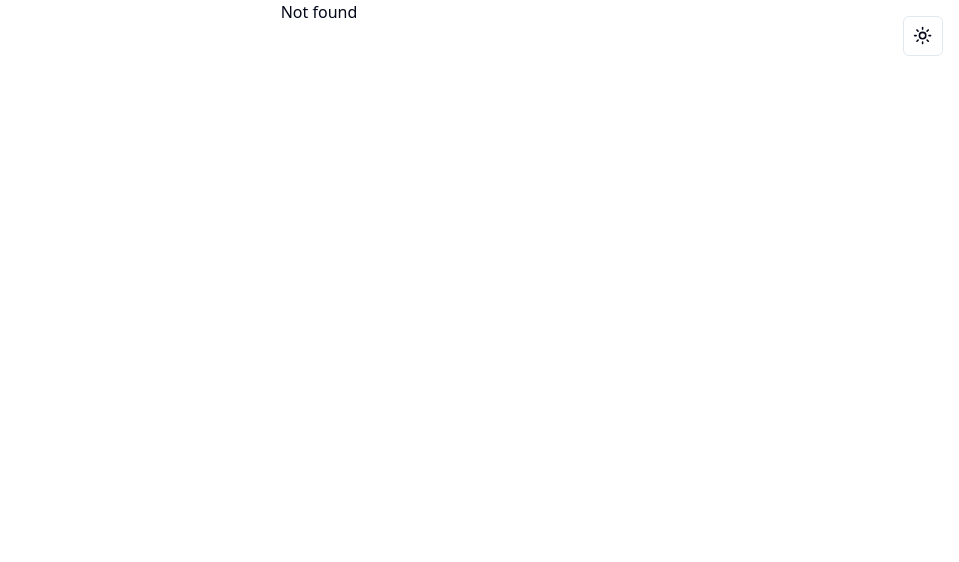
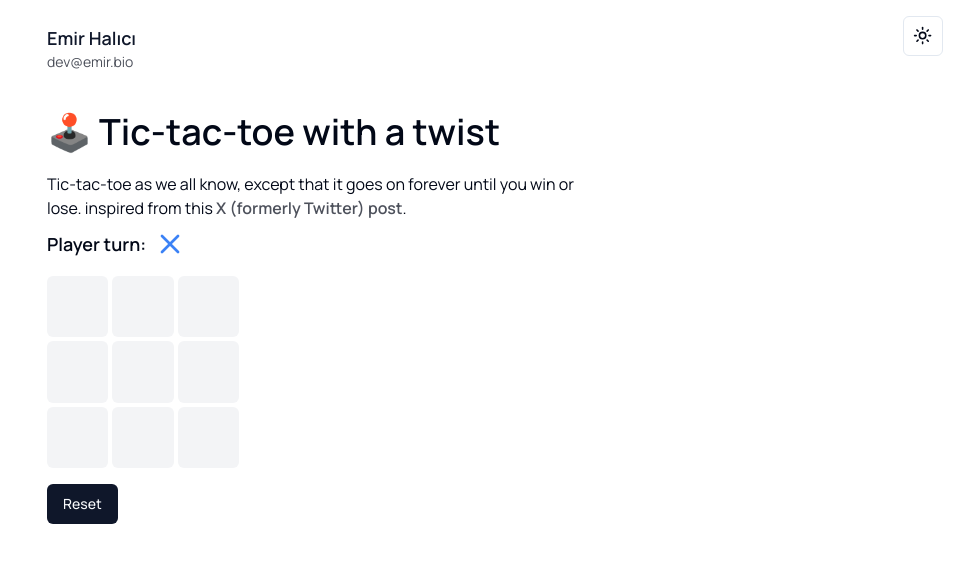
Before and after one commit to emirhalici/personal-page-next, a Next.js app: page /tic-tac-toe in a window 1280 px wide. Before the commit this address had no page. Shown: the top 562 px of the page, without its empty margins (321-1280 px from the left). Built offline with nearby package versions, Linux system fonts and the light colour scheme.

Commit message:
feat: implement tic tac toe

```diff
--- a/pages/index.tsx
+++ b/pages/index.tsx
@@ -51,6 +51,9 @@ export default function Home() {
           <Button variant={"link"} className="p-0">
             <Link href={"/useful-links"}>- Useful Links</Link>
           </Button>
+          <Button variant={"link"} className="p-0">
+            <Link href={"/tic-tac-toe"}>- Tic tac toe</Link>
+          </Button>
         </div>
       </div>
     </main >
--- /dev/null
+++ b/pages/tic-tac-toe/index.tsx
@@ -0,0 +1,102 @@
+import { Manrope } from "next/font/google";
+import { Header } from "~/components/ui/header";
+import { useState } from "react";
+import { BoardSquareValue, Player, useBoard } from "./use-board";
+import { Button } from "~/components/ui/button";
+import { XIcon, Circle } from "lucide-react";
+
+const manrope = Manrope({ subsets: ["latin"] });
+
+export default function Page() {
+  const { board, handleClick, canClick, reset } = useBoard();
+  const [currentPlayer, setCurrentPlayer] = useState<Player>("X");
+
+  const handleSquareClick = (row: number, col: number) => {
+    if (canClick(row, col) && !board.winner) {
+      handleClick(row, col, currentPlayer);
+      setCurrentPlayer(currentPlayer === "X" ? "O" : "X");
+    }
+  };
+
+  const resetGame = () => {
+    reset();
+    setCurrentPlayer("X");
+  };
+
+  return (
+    <main
+      className={`flex min-h-screen flex-col items-center justify-start py-6 px-2 md:px-24 ${manrope.className}`}
+    >
+      <Header />
+      <div className="w-11/12 sm:w-1/2 justify-start pt-6">
+        <h1 className="pb-5 text-4xl font-semibold">
+          🕹️ Tic-tac-toe with a twist
+        </h1>
+        <p className="pb-2">
+          Tic-tac-toe as we all know, except that it goes on forever until you
+          win or lose. inspired from this{" "}
+          <a
+            className="opacity-70 font-semibold underline-offset-4 hover:underline"
+            href="https://x.com/Rainmaker1973/status/1837310784474689998"
+            target="_blank"
+            rel="noopener noreferrer"
+          >
+            X (formerly Twitter) post
+          </a>
+          .
+        </p>
+        <div>
+          <PlayerStatus player={currentPlayer} winner={board.winner} />
+          <div className="w-48 h-48 grid grid-cols-3 grid-rows-3 gap-1 mb-4">
+            {board.square.map((row, rowIndex) =>
+              row.map((cell, colIndex) => (
+                <button
+                  key={`${rowIndex}-${colIndex}`}
+                  className={`
+              aspect-square flex items-center justify-center text-4xl font-bold bg-gray-100 dark:bg-gray-900 rounded-md
+              ${cell ? "hover:bg-gray-100 dark:hover:bg-gray-900" : "hover:bg-gray-200 dark:hover:bg-gray-800"}
+            `}
+                  onClick={() => handleSquareClick(rowIndex, colIndex)}
+                  disabled={!canClick(rowIndex, colIndex) || !!board.winner}
+                >
+                  <BoardSquareIcon cell={cell} />
+                </button>
+              ))
+            )}
+          </div>
+          <Button onClick={resetGame}>Reset</Button>
+        </div>
+      </div>
+    </main>
+  );
+}
+
+interface BoardSquareIconProps {
+  cell: BoardSquareValue;
+}
+function BoardSquareIcon({ cell }: BoardSquareIconProps) {
+  if (cell === "X") {
+    return <XIcon size={32} className="text-blue-500 h-8" />;
+  } else if (cell === "O") {
+    return <Circle size={26} className="text-red-500 h-8" />;
+  } else {
+    return null;
+  }
+}
+
+function PlayerStatus({
+  player,
+  winner,
+}: {
+  player: Player;
+  winner: Player | null;
+}) {
+  return (
+    <div className="flex items-center gap-2 pb-4">
+      <p className="font-semibold text-lg">
+        {winner ? "Winner" : "Player turn"}:
+      </p>
+      <BoardSquareIcon cell={winner ?? player} />
+    </div>
+  );
+}
--- /dev/null
+++ b/pages/tic-tac-toe/use-board.ts
@@ -0,0 +1,133 @@
+import { useState } from "react";
+
+type Prettify<T> = {
+  [K in keyof T]: T[K];
+} & {};
+
+export type Player = "X" | "O";
+export type BoardSquareValue = Prettify<Player | null>;
+export type Position = [number, number];
+
+export type BoardSquare = [
+  [BoardSquareValue, BoardSquareValue, BoardSquareValue],
+  [BoardSquareValue, BoardSquareValue, BoardSquareValue],
+  [BoardSquareValue, BoardSquareValue, BoardSquareValue],
+];
+
+export type Board = {
+  square: BoardSquare;
+  xLastPositions: Position[];
+  oLastPositions: Position[];
+  winner: Player | null;
+};
+
+class BoardController {
+  initialize(): Board {
+    return {
+      square: [
+        [null, null, null],
+        [null, null, null],
+        [null, null, null],
+      ],
+      xLastPositions: [],
+      oLastPositions: [],
+      winner: null,
+    };
+  }
+
+  clone(board: Board): Board {
+    const newBoard = this.initialize();
+    newBoard.square = JSON.parse(JSON.stringify(board.square));
+    newBoard.xLastPositions = [...board.xLastPositions];
+    newBoard.oLastPositions = [...board.oLastPositions];
+    newBoard.winner = board.winner;
+    return newBoard;
+  }
+
+  canClick(board: Board, row: number, col: number): boolean {
+    return board.square[row][col] === null;
+  }
+
+  handleClick(board: Board, row: number, col: number, player: Player): Board {
+    const newBoard = this.clone(board);
+    if (!this.canClick(newBoard, row, col)) {
+      return newBoard;
+    }
+
+    // Set the current position of the player
+    newBoard.square[row][col] = player;
+
+    if (this.checkWin(newBoard, player)) {
+      newBoard.winner = player;
+      return newBoard;
+    } else {
+      // Update the last positions of the player
+      const lastPositions =
+        player === "X" ? newBoard.xLastPositions : newBoard.oLastPositions;
+      if (lastPositions.length > 1) {
+        const [xRow, xCol] = lastPositions.shift()!;
+        newBoard.square[xRow][xCol] = null;
+      }
+      lastPositions.push([row, col]);
+      return newBoard;
+    }
+  }
+
+  checkWin(board: Board, player: Player): boolean {
+    // Check rows
+    for (let row = 0; row < 3; row++) {
+      if (
+        board.square[row][0] === player &&
+        board.square[row][1] === player &&
+        board.square[row][2] === player
+      ) {
+        return true;
+      }
+    }
+
+    // Check columns
+    for (let col = 0; col < 3; col++) {
+      if (
+        board.square[0][col] === player &&
+        board.square[1][col] === player &&
+        board.square[2][col] === player
+      ) {
+        return true;
+      }
+    }
+
+    // Check diagonals
+    if (
+      (board.square[0][0] === player &&
+        board.square[1][1] === player &&
+        board.square[2][2] === player) ||
+      (board.square[0][2] === player &&
+        board.square[1][1] === player &&
+        board.square[2][0] === player)
+    ) {
+      return true;
+    }
+
+    return false;
+  }
+}
+
+export function useBoard() {
+  const [boardController, _] = useState(new BoardController());
+  const [board, setBoard] = useState(boardController.initialize());
+
+  const handleClick = (row: number, col: number, player: Player) => {
+    const newBoard = boardController.handleClick(board, row, col, player);
+    setBoard(newBoard);
+  };
+
+  const canClick = (row: number, col: number) => {
+    return boardController.canClick(board, row, col);
+  };
+
+  const reset = () => {
+    setBoard(boardController.initialize());
+  };
+
+  return { board, handleClick, canClick, reset };
+}
```
